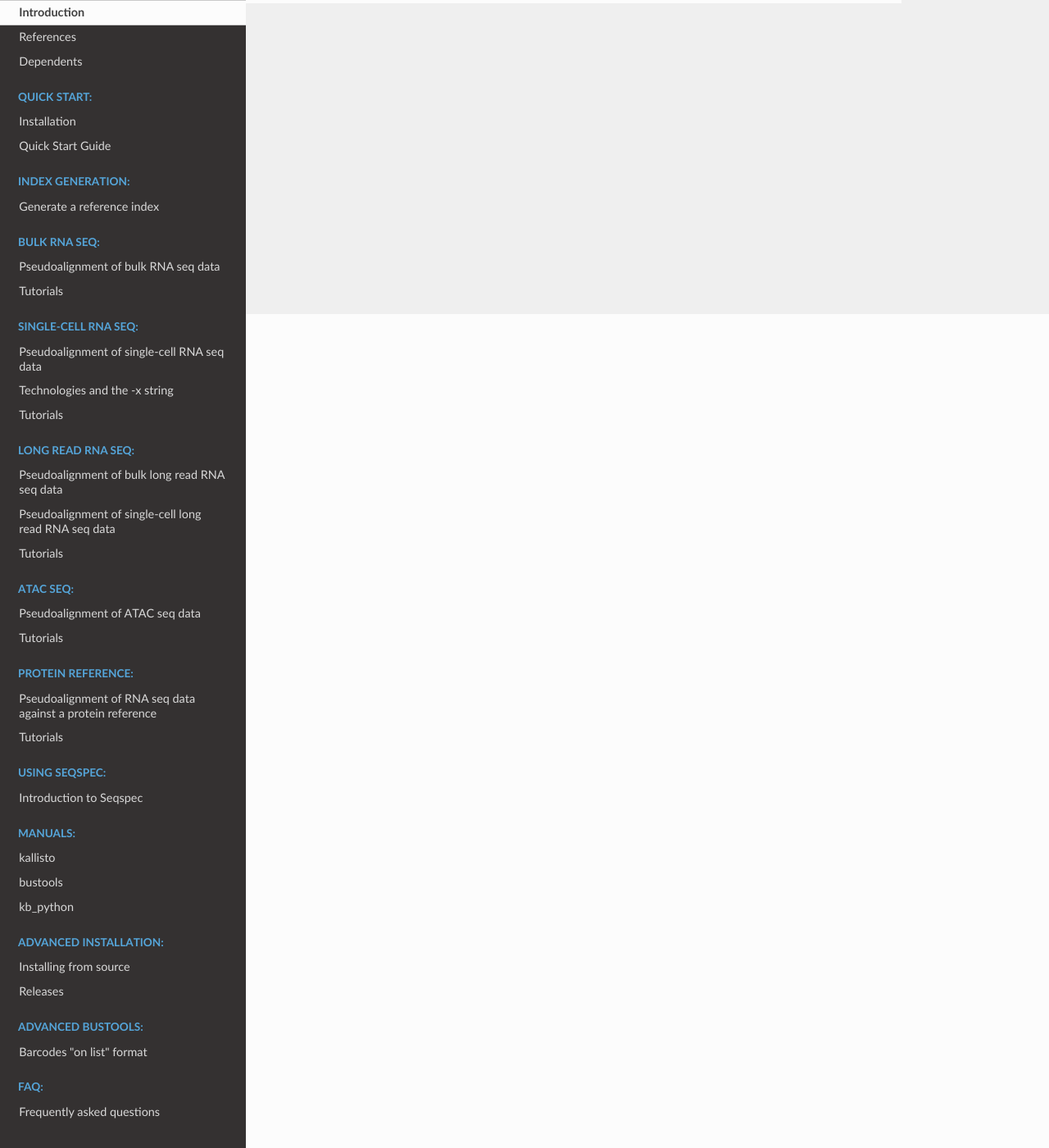
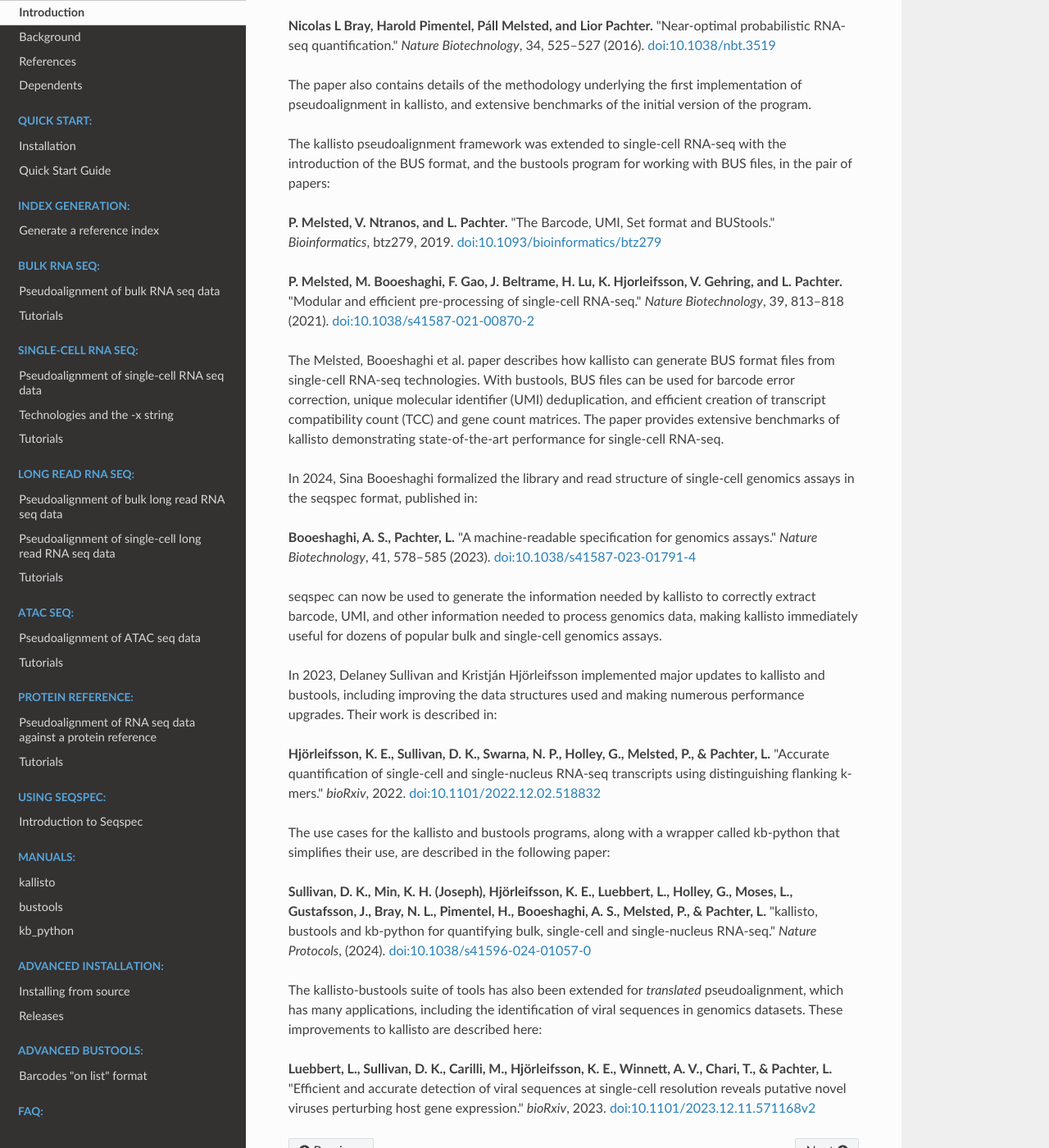
Before and after one commit to pachterlab/kb_docs, a Sphinx documentation site: the page built from docs/source/overview/introduction.rst, in a window 1280 px wide and 1400 px high, scrolled down 1017 px. Shown: the whole window at 82% size. Built offline with Sphinx 7.4.7 and the Read the Docs theme 3.1.0, drawn with Linux system fonts in a browser that asks for light colours; some of the changed text lies outside the part shown.

Commit message:
Update introduction.rst

```diff
--- a/docs/source/overview/introduction.rst
+++ b/docs/source/overview/introduction.rst
@@ -10,3 +10,38 @@
 * `bustools <https://github.com/BUStools/bustools>`_: bustools works with files in the BUS (Barcode, UMI, Set) format and is designed to support modular workflows in data processing for both bulk and scRNA-seq data. The BUS format includes a binary representation of barcode and UMI sequences derived from scRNA-seq reads, along with equivalence classes determined by pseudoalignment to a reference transcriptome. BUS files act as useful checkpoints during bulk or single-cell RNA-seq processing, enabling efficient handling of complex scRNA-seq data. The bustools program includes a suite of commands that can be used to work with BUS files.
 
 * `kb-python <https://github.com/pachterlab/kb_python>`_: kb-python serves as a wrapper for kallisto and bustools, simplifying the usage of these tools, including the generation of an index needed by kallisto for pseudoalignment. kb-python packages the kallisto and bustools binaries for convenience.
+
+Background
+==========
+
+The kallisto project began in August 2013 when Nicolas Bray, then a postdoctoral researcher in the Pachter Lab, had the insight that the sufficient statistics for RNA-seq quantification did not depend on read alignment, but only on compatibility of reads with transcripts. This distinction led him to the idea of pseudoalignment, which was published in:
+
+**Nicolas L Bray, Harold Pimentel, Páll Melsted, and Lior Pachter.** "Near-optimal probabilistic RNA-seq quantification." *Nature Biotechnology*, 34, 525–527 (2016). `doi:10.1038/nbt.3519 <https://doi.org/10.1038/nbt.3519>`_
+
+The paper also contains details of the methodology underlying the first implementation of pseudoalignment in kallisto, and extensive benchmarks of the initial version of the program.
+
+The kallisto pseudoalignment framework was extended to single-cell RNA-seq with the introduction of the BUS format, and the bustools program for working with BUS files, in the pair of papers:
+
+**P. Melsted, V. Ntranos, and L. Pachter.** "The Barcode, UMI, Set format and BUStools." *Bioinformatics*, btz279, 2019. `doi:10.1093/bioinformatics/btz279 <https://academic.oup.com/bioinformatics/article/35/21/4472/5487515>`_
+
+**P. Melsted, M. Booeshaghi, F. Gao, J. Beltrame, H. Lu, K. Hjorleifsson, V. Gehring, and L. Pachter.** "Modular and efficient pre-processing of single-cell RNA-seq." *Nature Biotechnology*, 39, 813–818 (2021). `doi:10.1038/s41587-021-00870-2 <https://www.nature.com/articles/s41587-021-00870-2>`_
+
+The Melsted, Booeshaghi et al. paper describes how kallisto can generate BUS format files from single-cell RNA-seq technologies. With bustools, BUS files can be used for barcode error correction, unique molecular identifier (UMI) deduplication, and efficient creation of transcript compatibility count (TCC) and gene count matrices. The paper provides extensive benchmarks of kallisto demonstrating state-of-the-art performance for single-cell RNA-seq.
+
+In 2024, Sina Booeshaghi formalized the library and read structure of single-cell genomics assays in the seqspec format, published in:
+
+**Booeshaghi, A. S., Pachter, L.** "A machine-readable specification for genomics assays." *Nature Biotechnology*, 41, 578–585 (2023). `doi:10.1038/s41587-023-01791-4 <https://www.nature.com/articles/s41587-023-01791-4>`_
+
+seqspec can now be used to generate the information needed by kallisto to correctly extract barcode, UMI, and other information needed to process genomics data, making kallisto immediately useful for dozens of popular bulk and single-cell genomics assays.
+
+In 2023, Delaney Sullivan and Kristján Hjörleifsson implemented major updates to kallisto and bustools, including improving the data structures used and making numerous performance upgrades. Their work is described in:
+
+**Hjörleifsson, K. E., Sullivan, D. K., Swarna, N. P., Holley, G., Melsted, P., & Pachter, L.** "Accurate quantification of single-cell and single-nucleus RNA-seq transcripts using distinguishing flanking k-mers." *bioRxiv*, 2022. `doi:10.1101/2022.12.02.518832 <https://www.biorxiv.org/content/10.1101/2022.12.02.518832v3>`_
+
+The use cases for the kallisto and bustools programs, along with a wrapper called kb-python that simplifies their use, are described in the following paper:
+
+**Sullivan, D. K., Min, K. H. (Joseph), Hjörleifsson, K. E., Luebbert, L., Holley, G., Moses, L., Gustafsson, J., Bray, N. L., Pimentel, H., Booeshaghi, A. S., Melsted, P., & Pachter, L.** "kallisto, bustools and kb-python for quantifying bulk, single-cell and single-nucleus RNA-seq." *Nature Protocols*, (2024). `doi:10.1038/s41596-024-01057-0 <https://www.nature.com/articles/s41596-024-01057-0>`_
+
+The kallisto-bustools suite of tools has also been extended for *translated* pseudoalignment, which has many applications, including the identification of viral sequences in genomics datasets. These improvements to kallisto are described here:
+
+**Luebbert, L., Sullivan, D. K., Carilli, M., Hjörleifsson, K. E., Winnett, A. V., Chari, T., & Pachter, L.** "Efficient and accurate detection of viral sequences at single-cell resolution reveals putative novel viruses perturbing host gene expression." *bioRxiv*, 2023. `doi:10.1101/2023.12.11.571168v2 <https://www.biorxiv.org/content/10.1101/2023.12.11.571168v2>`_
```
